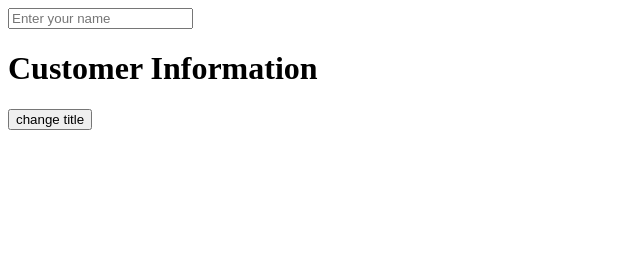
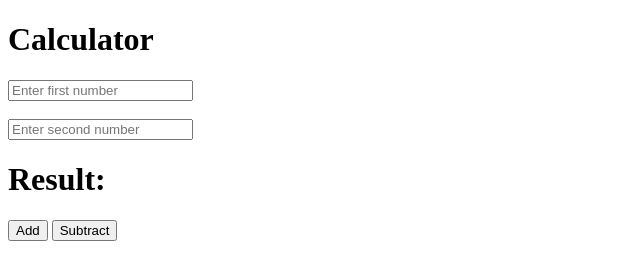
Before and after one commit to Kumadisanayaka/IT_Day_06, a plain HTML site: page index.html in a window 1280 px wide. Shown: the whole page, without its empty margins (0-640 px from the left). Drawn offline with Linux system fonts and the light colour scheme.

Commit message:
Remove commented-out code and organize calculator section in index.html

```diff
--- a/index.html
+++ b/index.html
@@ -6,12 +6,22 @@
     <title>Day_6</title>
 </head>
 <body>
+    <!----
     <input type="text" placeholder="Enter your name" id="inputText">
     <h1 id="heading">Customer Information</h1>
     <input type="button" value="change title" onclick="changeTitle()">
-    <!----
+
     <button type="button" value="change title" onclick="changeIncrement()">+</button>
     <button type="button" value="change title" onclick="changeDecrement()">-</button>-->
+
+    <h1>Calculator</h1>
+    <input type="text" placeholder="Enter first number" id="firstNumber"><br><br>
+    <input type="text" placeholder="Enter second number" id="secondNumber"><br>
+    <h1 id="result">Result: </h1>
+
+    <input type="button" value="Add" onclick="add()">
+    <input type="button" value="Subtract" onclick="subtract()">
+
     <script src="/js/app.js"></script>
 
 </body>
```
